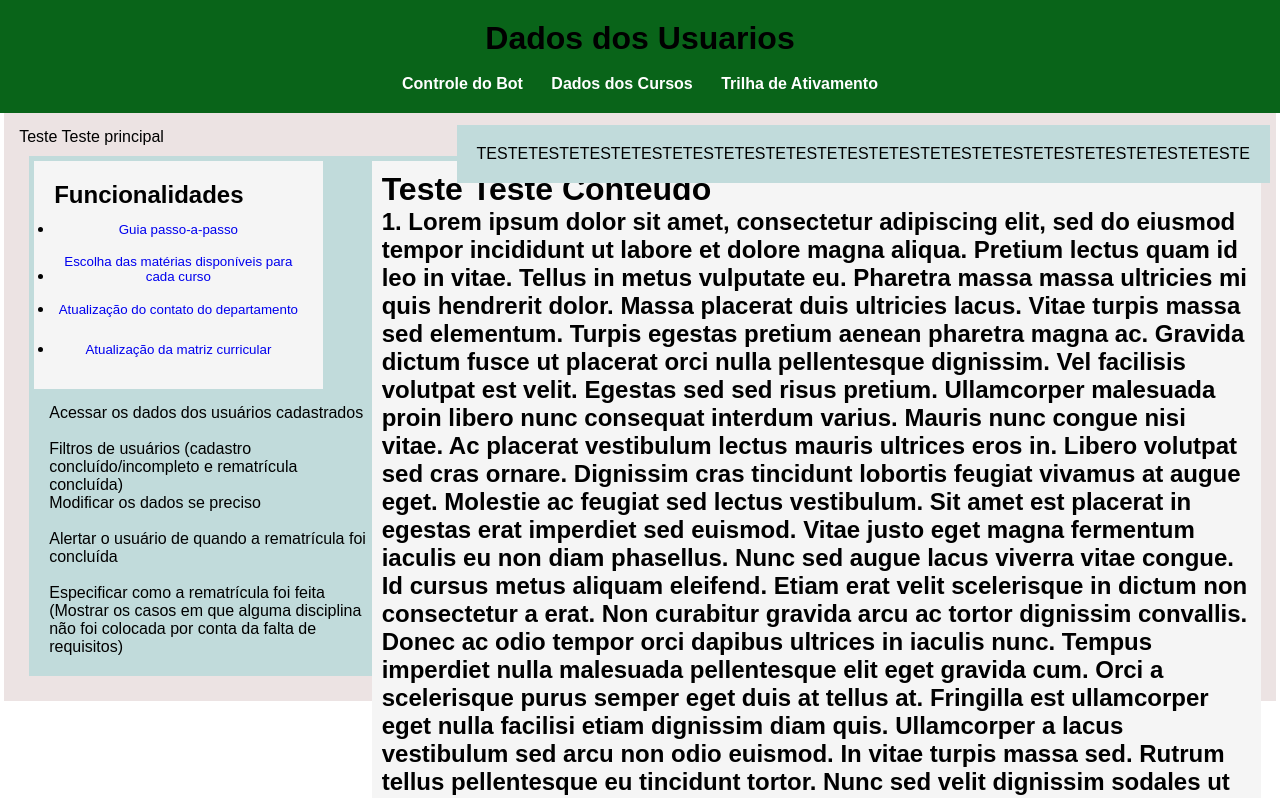
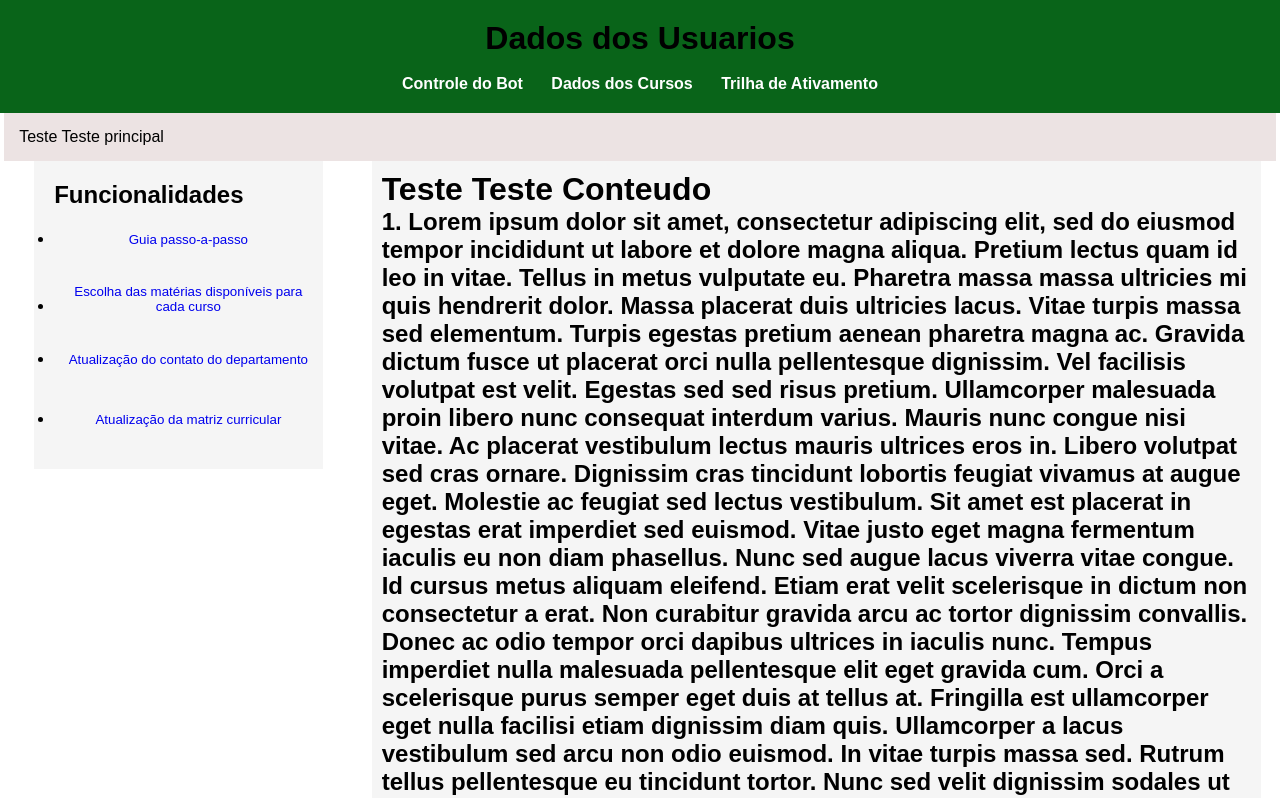
Before and after one commit to JoseWillians/ChatBotAdmin, a plain HTML site: page dados-dos-usuarios.html in a window 1280 px wide. Shown: the top 798 px of the page. Drawn offline with Linux system fonts and the light colour scheme; a script that the page names is missing.

Commit message:
modificações gerais

```diff
--- a/CSS/botcss.css
+++ b/CSS/botcss.css
@@ -69,13 +69,14 @@ a:active {
     float: left;
 }
 .principal-lateral button[type=submit]{
+
   width: 100%;
   height: 40px;
   cursor: pointer;
   background:  transparent;
   color: white;
   border:0;
-  border-radius: 30px;
+  margin: 10px 10px 10px 10px;
 }
 form input[type=submit]:hover{
   background-color: #1c7943;
--- a/JS/botjs.js
+++ /dev/null
@@ -1,3 +0,0 @@
-function ocultar (){
-    console.log('funcionando');
-}
--- a/dados-dos-usuarios.html
+++ b/dados-dos-usuarios.html
@@ -76,18 +76,6 @@ Ornare arcu odio ut sem nulla pharetra diam sit. Semper risus in hendrerit gravi
 
 Est ultricies integer quis auctor elit sed vulputate mi sit. Ultrices sagittis orci a scelerisque purus semper eget duis. Cras fermentum odio eu feugiat pretium nibh ipsum consequat nisl. Nec tincidunt praesent semper feugiat nibh sed pulvinar. Donec pretium vulputate sapien nec sagittis aliquam malesuada bibendum arcu. Morbi non arcu risus quis varius quam. Eu facilisis sed odio morbi quis. Aliquam purus sit amet luctus. Pellentesque elit eget gravida cum sociis natoque penatibus et magnis. Auctor eu augue ut lectus. In dictum non consectetur a erat nam. Urna nec tincidunt praesent semper feugiat nibh sed. Nisi lacus sed viverra tellus in. Sed enim ut sem viverra aliquet eget sit. Gravida rutrum quisque non tellus orci ac auctor augue mauris.</h2>
         </div>
-
-    <div id="barra-lateral">
-        <link>Acessar os dados dos usuários cadastrados</p><br>
-        <p>Filtros de usuários (cadastro concluído/incompleto e rematrícula concluída)</p>
-        <p>Modificar os dados se preciso</p><br>
-        <p>Alertar o usuário de quando a rematrícula foi concluída</p><br>
-        <p>Especificar como a rematrícula foi feita (Mostrar os casos em que
-            alguma disciplina não foi colocada por conta da falta de requisitos)</p>
-    </div>
-    <div id="conteudo">
-        <p>TESTETESTETESTETESTETESTETESTETESTETESTETESTETESTETESTETESTETESTETESTETESTE</p>
-    </div>
     <h1></h1>
     <p></p>
 <script src="./JS/botjs.js"></script>
```
Also changed, not shown: controle-do-bot.html (+4 -4 lines).
